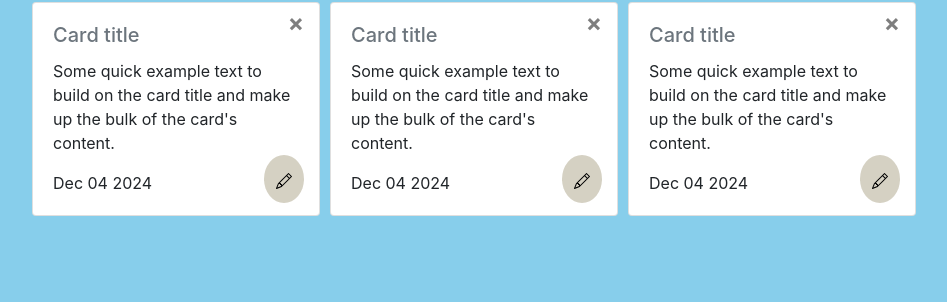
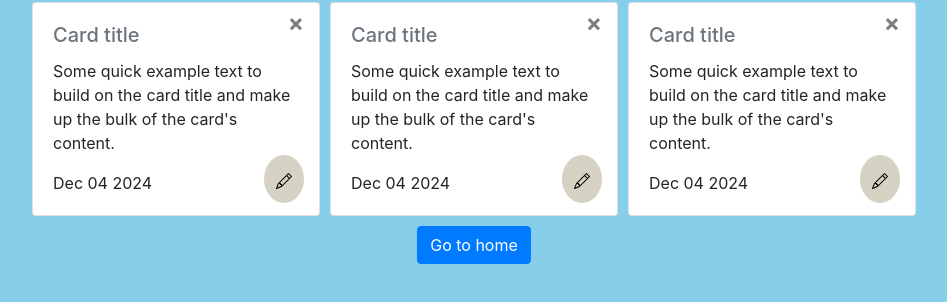
Before and after one commit to hemendra-zerotime/Javascriot-crud-operation, a plain HTML site: page todo.html in a window 1280 px wide. Shown: the part 74-376 px from the top of the page, without its empty margins (166-1113 px from the left). Drawn offline with nearby package versions, Linux system fonts and the light colour scheme.

Commit message:
add go to home button

```diff
--- a/todo.html
+++ b/todo.html
@@ -55,6 +55,9 @@
             </div>
         </div>
     </div>
+    <div style="display: flex; justify-content: center;">
+        <a class="btn btn-primary mb-2" href="./index.html" role="button" onclick="viewTask()">Go to home</a>
+    </div>
 </body>
 
 </html>
```
